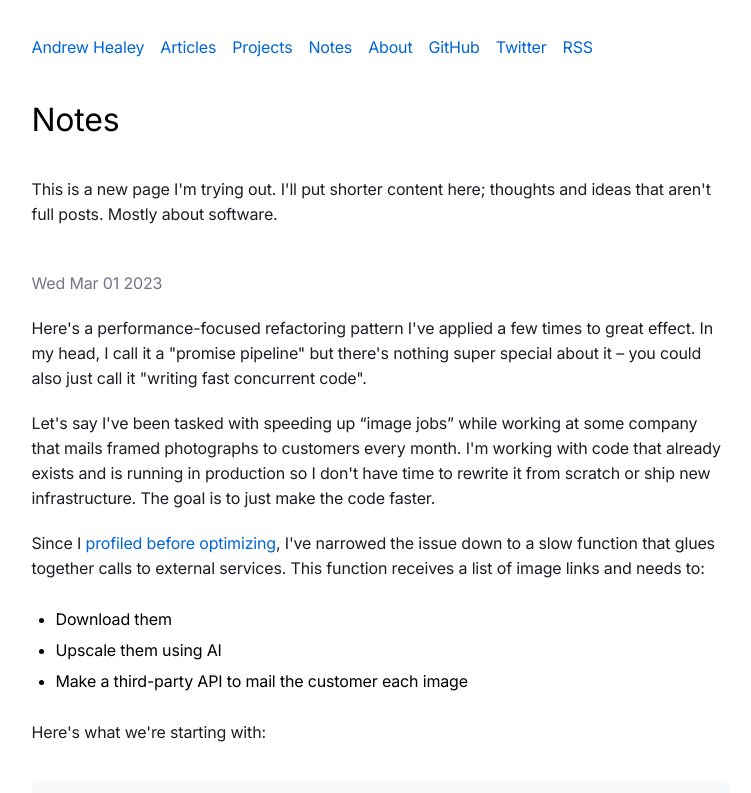
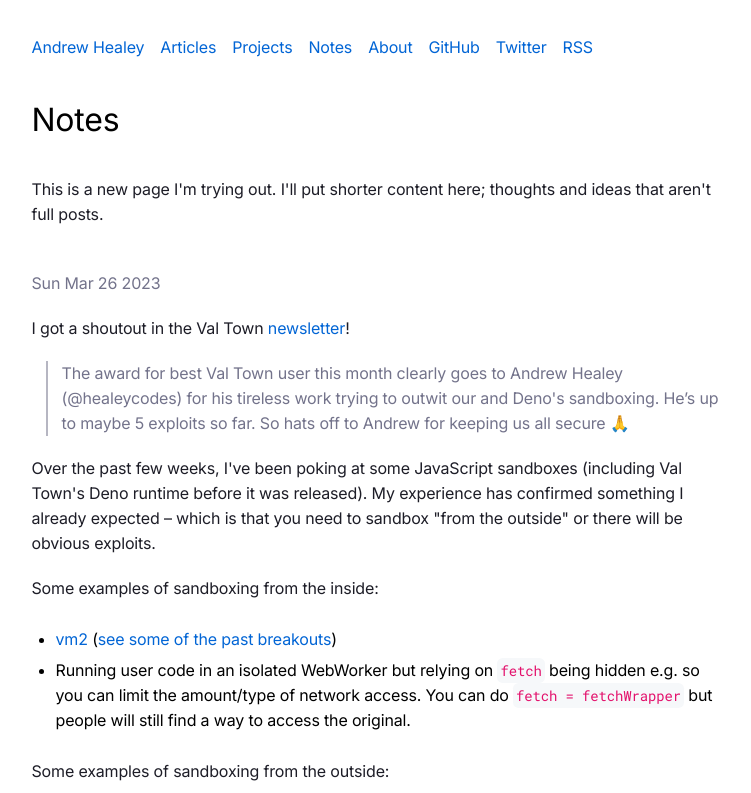
Before and after one commit to healeycodes/healeycodes.com, a Next.js app: page /notes in a window 1280 px wide. Shown: the top 793 px of the page, without its empty margins (260-1011 px from the left). Built offline with nearby package versions, Linux system fonts and the light colour scheme.

Commit message:
Add note about Val Town's newsletter/sandboxes

```diff
--- /dev/null
+++ b/notes/1679834268790.md
@@ -0,0 +1,14 @@
+I got a shoutout in the Val Town [newsletter](https://blog.val.town/blog/val-town-newsletter-5)!
+
+> The award for best Val Town user this month clearly goes to Andrew Healey (@healeycodes) for his tireless work trying to outwit our and Deno's sandboxing. He’s up to maybe 5 exploits so far. So hats off to Andrew for keeping us all secure 🙏
+
+Over the past few weeks, I've been poking at some JavaScript sandboxes (including Val Town's Deno runtime before it was released). My experience has confirmed something I already expected – which is that you need to sandbox "from the outside" or there will be obvious exploits.
+
+Some examples of sandboxing from the inside:
+- [vm2](https://github.com/patriksimek/vm2) ([see some of the past breakouts](https://github.com/patriksimek/vm2/issues/338))
+- Running user code in an isolated WebWorker but relying on `fetch` being hidden e.g. so you can limit the amount/type of network access. You can do `fetch = fetchWrapper` but people will still find a way to access the original.
+
+Some examples of sandboxing from the outside:
+- V8 isolates
+- Running code in a AWS Lambda (and controlling access to the Lambda, and not caring if hostile code accesses the runtime environment you've created)
+- Or using the [software that powers AWS Lambda](https://aws.amazon.com/blogs/aws/firecracker-lightweight-virtualization-for-serverless-computing/) (Firecracker).
--- a/pages/notes.tsx
+++ b/pages/notes.tsx
@@ -21,7 +21,7 @@ export default function Notes({ notes }: { notes: Note[] }) {
     return (
         <Layout {...seo}>
             <h1>Notes</h1>
-            <p className="notes-intro">This is a new page I'm trying out. I'll put shorter content here; thoughts and ideas that aren't full posts. Mostly about software.
+            <p className="notes-intro">This is a new page I'm trying out. I'll put shorter content here; thoughts and ideas that aren't full posts.
             </p>
             <main>
                 {
```
